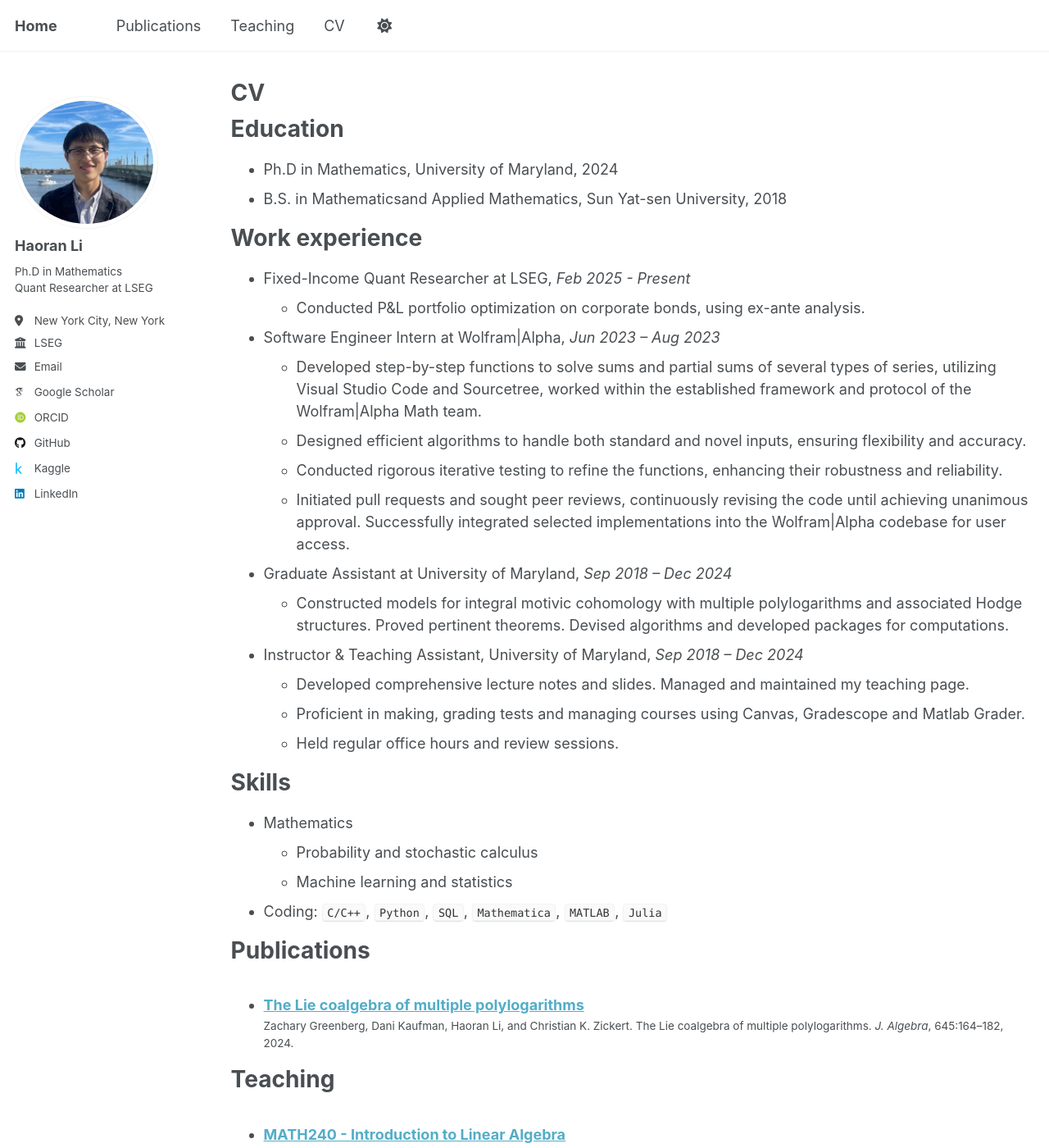
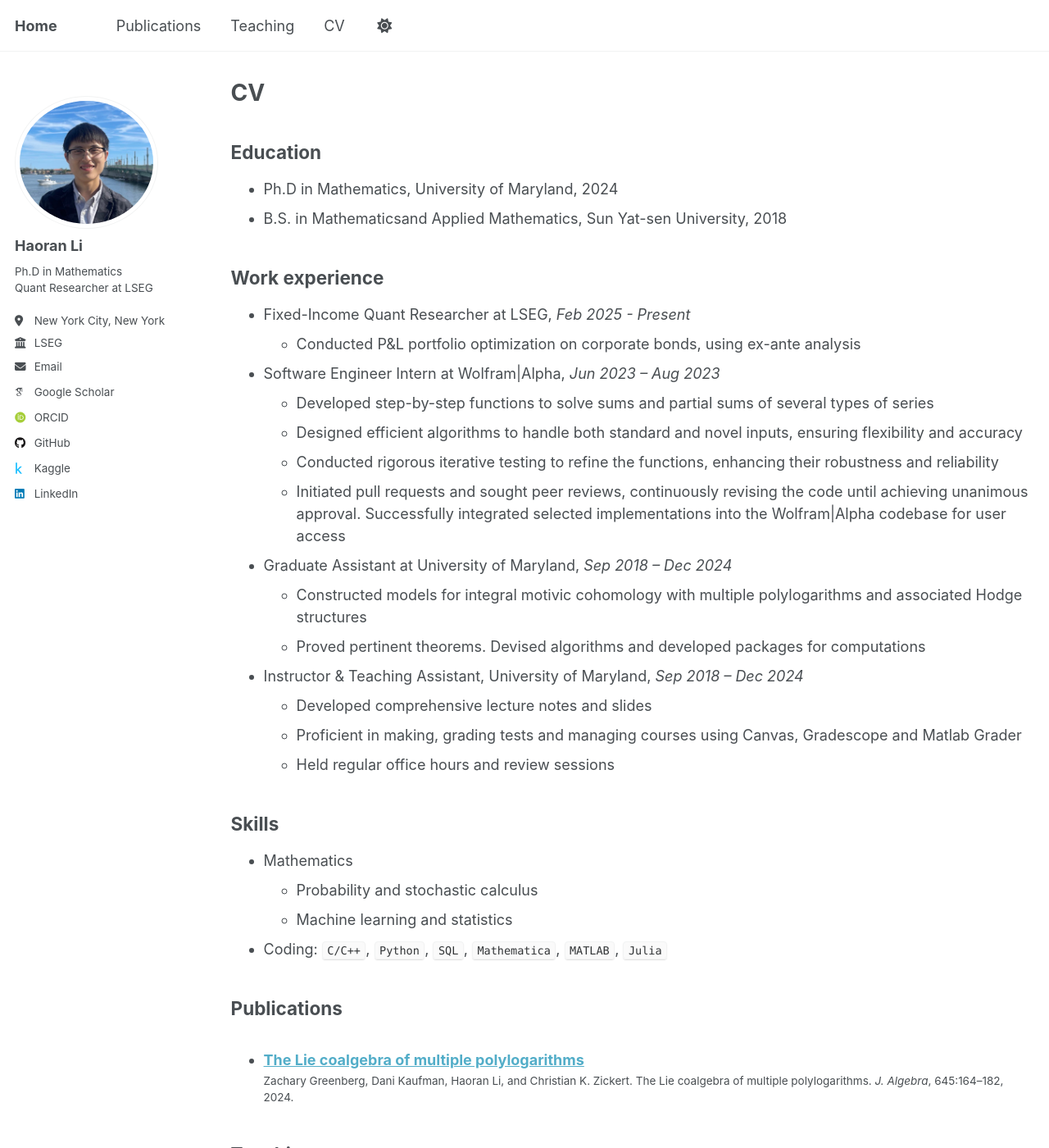
Before and after one commit to lihaoranIcefire/lihaoranIcefire.github.io, a Jekyll site: the page built from _pages/cv.md, in a window 1280 px wide and 1400 px high. Shown: the whole window at 82% size. Built offline with Jekyll 4.4.1, drawn with Linux system fonts in a browser that asks for light colours; some web fonts are replaced; some of the changed text lies outside the part shown.

```diff
--- a/_pages/cv.md
+++ b/_pages/cv.md
@@ -10,54 +10,64 @@ redirect_from:
 {% include base_path %}
 
 Education
-======
+---
 * Ph.D in Mathematics, University of Maryland, 2024
 * B.S. in Mathematicsand Applied Mathematics, Sun Yat-sen University, 2018
 
 Work experience
-======
+---
 * Fixed-Income Quant Researcher at LSEG, *Feb 2025 - Present*
-  * Conducted P&L portfolio optimization on corporate bonds, using ex-ante analysis.
+  * Conducted P&L portfolio optimization on corporate bonds, using ex-ante analysis
 
 * Software Engineer Intern at Wolfram\|Alpha, *Jun 2023 – Aug 2023*
-  * Developed step-by-step functions to solve sums and partial sums of several types of series, utilizing Visual Studio Code and Sourcetree, worked within the established framework and protocol of the Wolfram\|Alpha Math team.
-  * Designed efficient algorithms to handle both standard and novel inputs, ensuring flexibility and accuracy.
-  * Conducted rigorous iterative testing to refine the functions, enhancing their robustness and reliability.
-  * Initiated pull requests and sought peer reviews, continuously revising the code until achieving unanimous approval. Successfully integrated selected implementations into the Wolfram\|Alpha codebase for user access.
+  * Developed step-by-step functions to solve sums and partial sums of several types of series
+  * Designed efficient algorithms to handle both standard and novel inputs, ensuring flexibility and accuracy
+  * Conducted rigorous iterative testing to refine the functions, enhancing their robustness and reliability
+  * Initiated pull requests and sought peer reviews, continuously revising the code until achieving unanimous approval. Successfully integrated selected implementations into the Wolfram\|Alpha codebase for user access
 
 * Graduate Assistant at University of Maryland, *Sep 2018 – Dec 2024*
-  * Constructed models for integral motivic cohomology with multiple polylogarithms and associated Hodge structures. Proved pertinent theorems. Devised algorithms and developed packages for computations.
+  * Constructed models for integral motivic cohomology with multiple polylogarithms and associated Hodge structures
+  * Proved pertinent theorems. Devised algorithms and developed packages for computations
 
 * Instructor & Teaching Assistant, University of Maryland, *Sep 2018 – Dec 2024*
-  * Developed comprehensive lecture notes and slides. Managed and maintained my teaching page.
-  * Proficient in making, grading tests and managing courses using Canvas, Gradescope and Matlab Grader.
-  * Held regular office hours and review sessions.
+  * Developed comprehensive lecture notes and slides
+  * Proficient in making, grading tests and managing courses using Canvas, Gradescope and Matlab Grader
+  * Held regular office hours and review sessions
 
 Skills
-======
+---
 * Mathematics
   * Probability and stochastic calculus
   * Machine learning and statistics
 * Coding: `C/C++`, `Python`, `SQL`, `Mathematica`, `MATLAB`, `Julia`
 
 Publications
-======
+---
   <ul>{% for post in site.publications reversed %}
     {% include archive-single-cv.html %}
   {% endfor %}</ul>
 
 <!-- Talks
-======
+---
   <ul>{% for post in site.talks reversed %}
     {% include archive-single-talk-cv.html  %}
   {% endfor %}</ul> -->
 
 Teaching
-======
+---
   <ul>{% for post in site.teaching reversed %}
     {% include archive-single-cv.html %}
   {% endfor %}</ul>
 
 <!-- Service and leadership
-======
+---
 * Currently signed in to 43 different slack teams -->
+
+Awards & Honors
+---
+* Dean’s Fellowship, University of Maryland
+* Hauptman Summer Fellowship, University of Maryland
+* Aziz Osborn Gold Medal in Teaching Excellence, University of Maryland
+* Scholarship of Canadian Alumni Association (Hong Kong)
+* First prize on China Undergraduate Mathematical Contest in Modeling (CUMCM-2016)
+* First-Class Scholarships, Sun Yat-sen University
```
